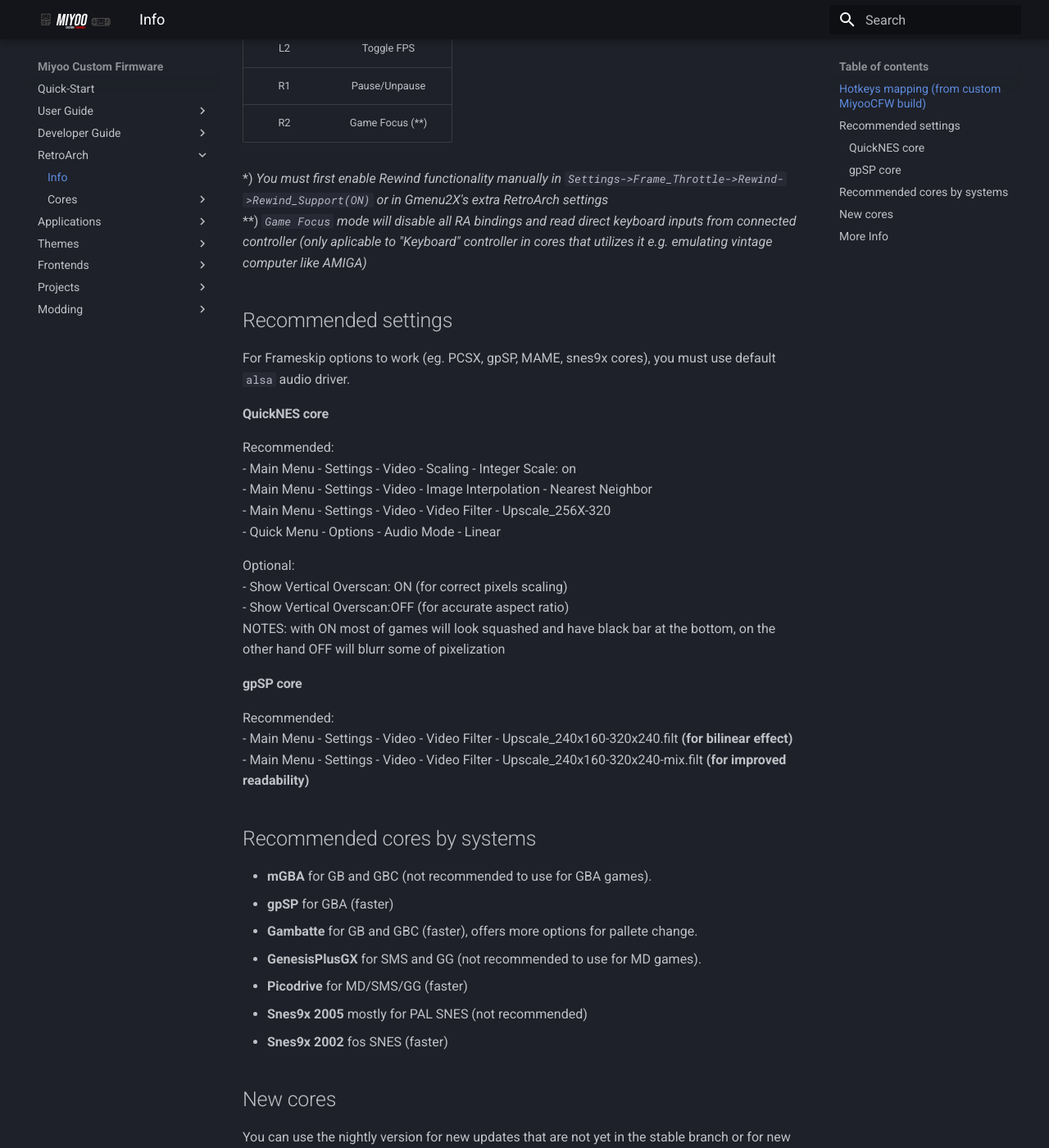
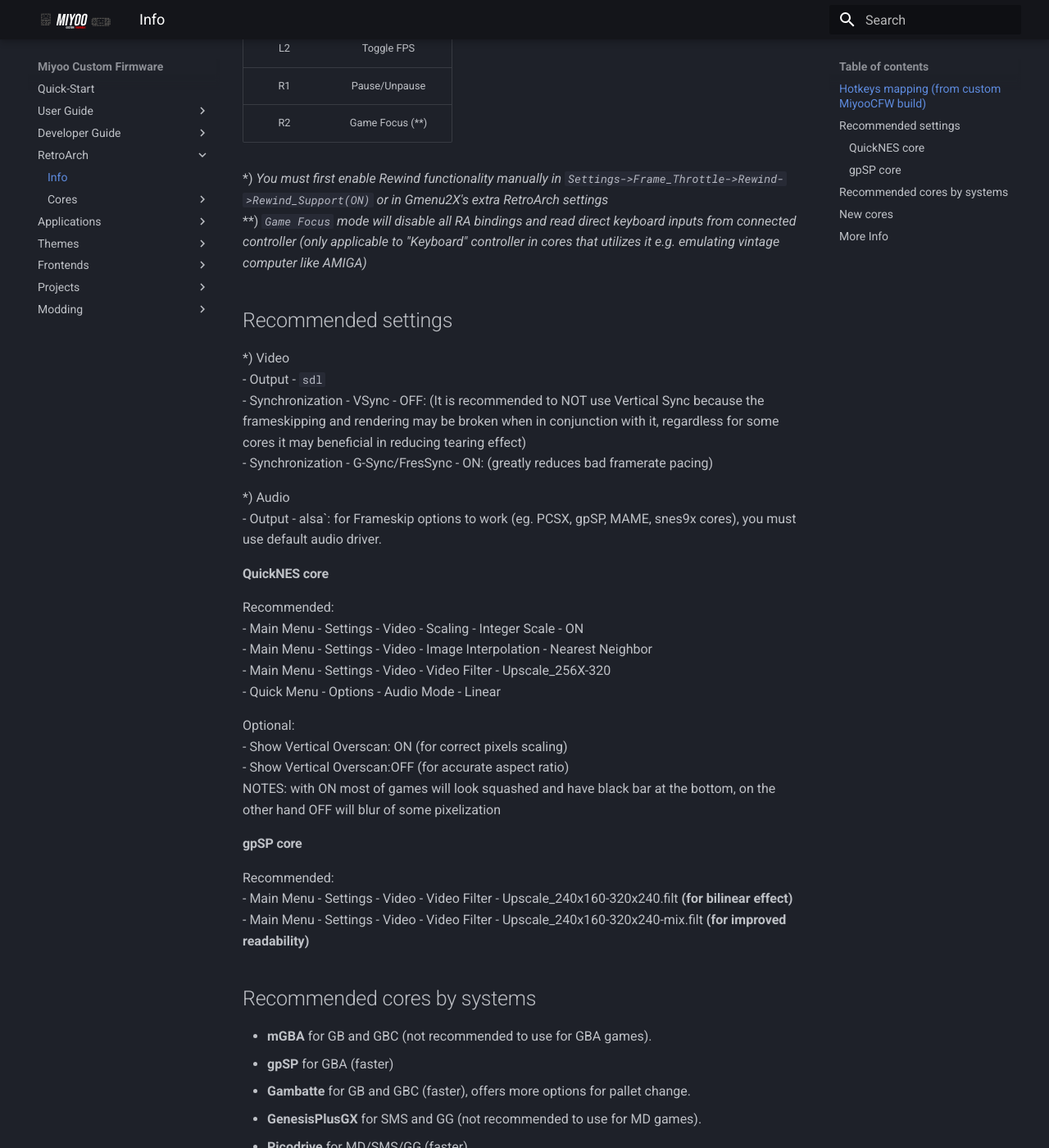
Before and after one commit to MiyooCFW/docs, an MkDocs documentation site: the page built from docs/RetroArch-Setup.md, in a window 1280 px wide and 1400 px high, scrolled down 659 px. Shown: the whole window at 82% size. Built offline with MkDocs 1.6.1 and Material for MkDocs 9.7.7, drawn with Linux system fonts in a browser that asks for light colours; some of the changed text lies outside the part shown.

Commit message:
RetroArch: info about vide/audio setup
Update RetroArch-Setup.md

```diff
--- a/docs/RetroArch-Setup.md
+++ b/docs/RetroArch-Setup.md
@@ -20,15 +20,21 @@
 R2 | Game Focus (**)
 
 \*) *You must first enable Rewind functionality manually in `Settings->Frame_Throttle->Rewind->Rewind_Support(ON)` or in Gmenu2X's extra RetroArch settings*
-\**) *`Game Focus` mode will disable all RA bindings and read direct keyboard inputs from connected controller (only aplicable to "Keyboard" controller in cores that utilizes it e.g. emulating vintage computer like AMIGA)*
+\**) *`Game Focus` mode will disable all RA bindings and read direct keyboard inputs from connected controller (only applicable to "Keyboard" controller in cores that utilizes it e.g. emulating vintage computer like AMIGA)*
 
 ## Recommended settings
 
-For Frameskip options to work (eg. PCSX, gpSP, MAME, snes9x cores), you must use default ``alsa`` audio driver.
+*) Video
+- Output - `sdl`
+- Synchronization - VSync - OFF: (It is recommended to NOT use Vertical Sync because the frameskipping and rendering may be broken when in conjunction with it, regardless for some cores it may beneficial in reducing tearing effect)
+- Synchronization - G-Sync/FresSync - ON: (greatly reduces bad framerate pacing)
+
+*) Audio
+- Output - alsa`: for Frameskip options to work (eg. PCSX, gpSP, MAME, snes9x cores), you must use default audio driver.
 
 #### **QuickNES** core
 Recommended:
-- Main Menu - Settings - Video - Scaling - Integer Scale: on
+- Main Menu - Settings - Video - Scaling - Integer Scale - ON
 - Main Menu - Settings - Video - Image Interpolation - Nearest Neighbor
 - Main Menu - Settings - Video - Video Filter - Upscale_256X-320
 - Quick Menu - Options - Audio Mode - Linear
@@ -36,7 +42,7 @@
 Optional:
 - Show Vertical Overscan: ON (for correct pixels scaling)
 - Show Vertical Overscan:OFF (for accurate aspect ratio)
-NOTES: with ON most of games will look squashed and have black bar at the bottom, on the other hand OFF will blurr some of pixelization
+NOTES: with ON most of games will look squashed and have black bar at the bottom, on the other hand OFF will blur of some pixelization
 
 #### **gpSP** core
 Recommended:
@@ -47,11 +53,11 @@
 
 - **mGBA** for GB and GBC (not recommended to use for GBA games).
 - **gpSP** for GBA (faster)
-- **Gambatte** for GB and GBC (faster), offers more options for pallete change.
+- **Gambatte** for GB and GBC (faster), offers more options for pallet change.
 - **GenesisPlusGX** for SMS and GG (not recommended to use for MD games).
 - **Picodrive** for MD/SMS/GG (faster)
 - **Snes9x 2005** mostly for PAL SNES (not recommended)
-- **Snes9x 2002** fos SNES (faster)
+- **Snes9x 2002** for SNES (faster)
 
 ## New cores
 You can use the nightly version for new updates that are not yet in the stable branch or for new cores that are coming out and are not included in the stable version. The cores should be added in the /mnt/.retroarch/cores folder
@@ -70,5 +76,5 @@
 Scummvm can also be launched indicating a rom, if you want more information on how to do it you can read this page in Spanish
 [http://apuntes.eduardofilo.es/2020-08-15-rg350_scummvm_launchers.html](http://apuntes.eduardofilo.es/2020-08-15-rg350_scummvm_launchers.html)
 
-For more information on how to integrate Retroarch in gmenu2x you can see this page in Spanish
+For more information on how to integrate RetroArch in GMenu2x you can see this page in Spanish
 [http://apuntes.eduardofilo.es/2021-01-16-rg350_ra_installer.html](http://apuntes.eduardofilo.es/2021-01-16-rg350_ra_installer.html)
```
